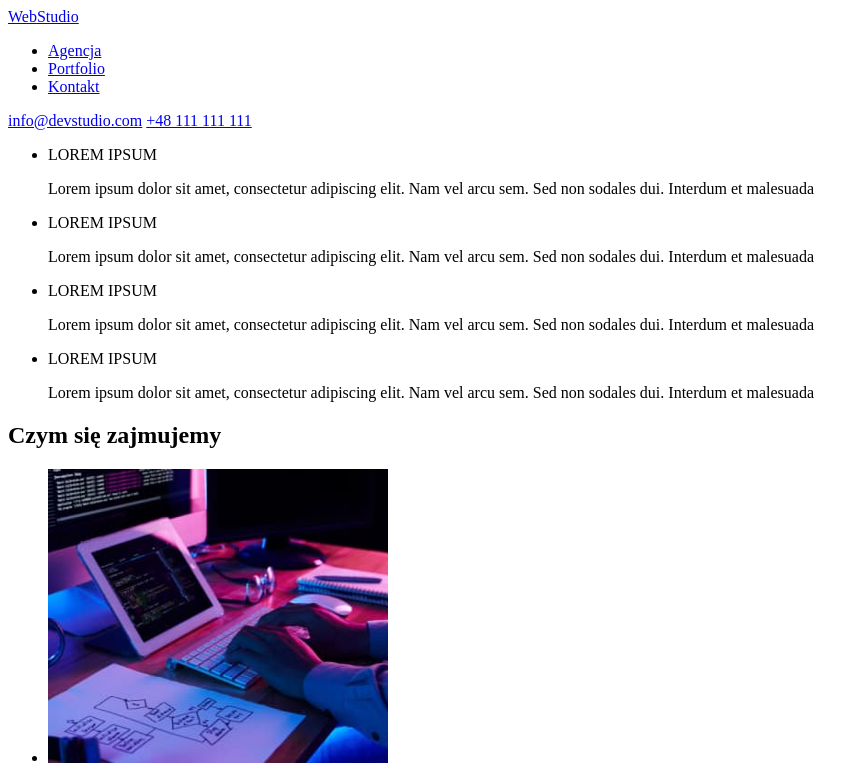
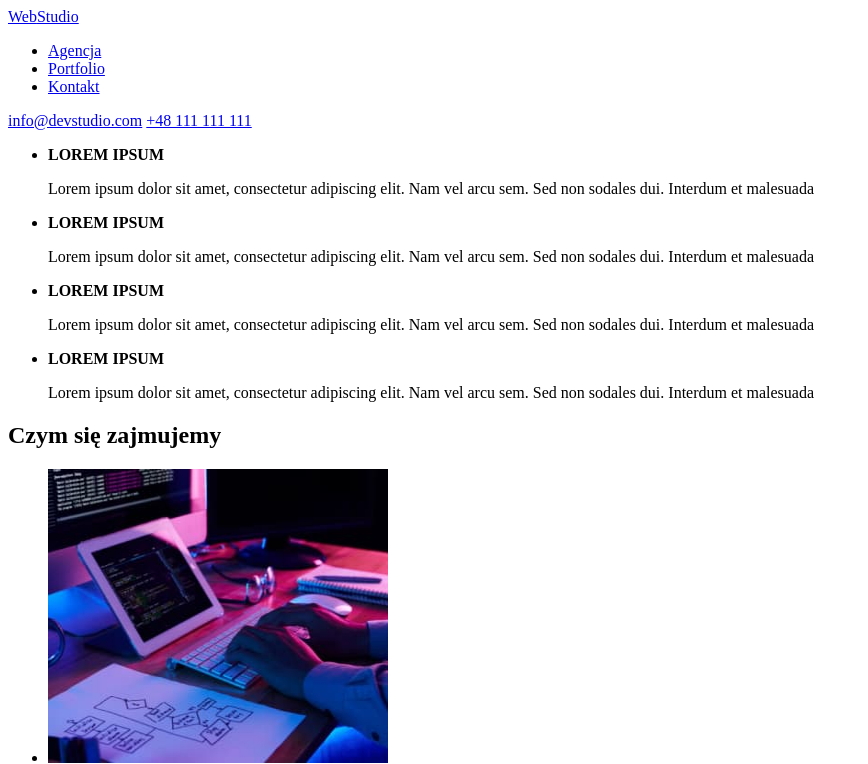
Before and after one commit to RonnieBk/goit-markup-hw-01, a plain HTML site: page index.html in a window 1280 px wide. Shown: the top 764 px of the page, without its empty margins (0-868 px from the left). Drawn offline with Linux system fonts and the light colour scheme.

Commit message:
Make 'lorem ipsum' bold

```diff
--- a/index.html
+++ b/index.html
@@ -20,28 +20,28 @@
       <div>
         <ul>
           <li>
-            LOREM IPSUM
+            <b>LOREM IPSUM</b>
             <p>
               Lorem ipsum dolor sit amet, consectetur adipiscing elit. Nam vel
               arcu sem. Sed non sodales dui. Interdum et malesuada
             </p>
           </li>
           <li>
-            LOREM IPSUM
+            <b>LOREM IPSUM</b>
             <p>
               Lorem ipsum dolor sit amet, consectetur adipiscing elit. Nam vel
               arcu sem. Sed non sodales dui. Interdum et malesuada
             </p>
           </li>
           <li>
-            LOREM IPSUM
+            <b>LOREM IPSUM</b>
             <p>
               Lorem ipsum dolor sit amet, consectetur adipiscing elit. Nam vel
               arcu sem. Sed non sodales dui. Interdum et malesuada
             </p>
           </li>
           <li>
-            LOREM IPSUM
+            <b>LOREM IPSUM</b>
             <p>
               Lorem ipsum dolor sit amet, consectetur adipiscing elit. Nam vel
               arcu sem. Sed non sodales dui. Interdum et malesuada
@@ -122,7 +122,7 @@
                 width="270"
                 height="260"
               />
-              <figcaption><b>John Doe</b>UI Designer</figcaption>
+              <figcaption><b>John Doe</b> UI Designer</figcaption>
             </figure>
           </li>
         </ul>
```
